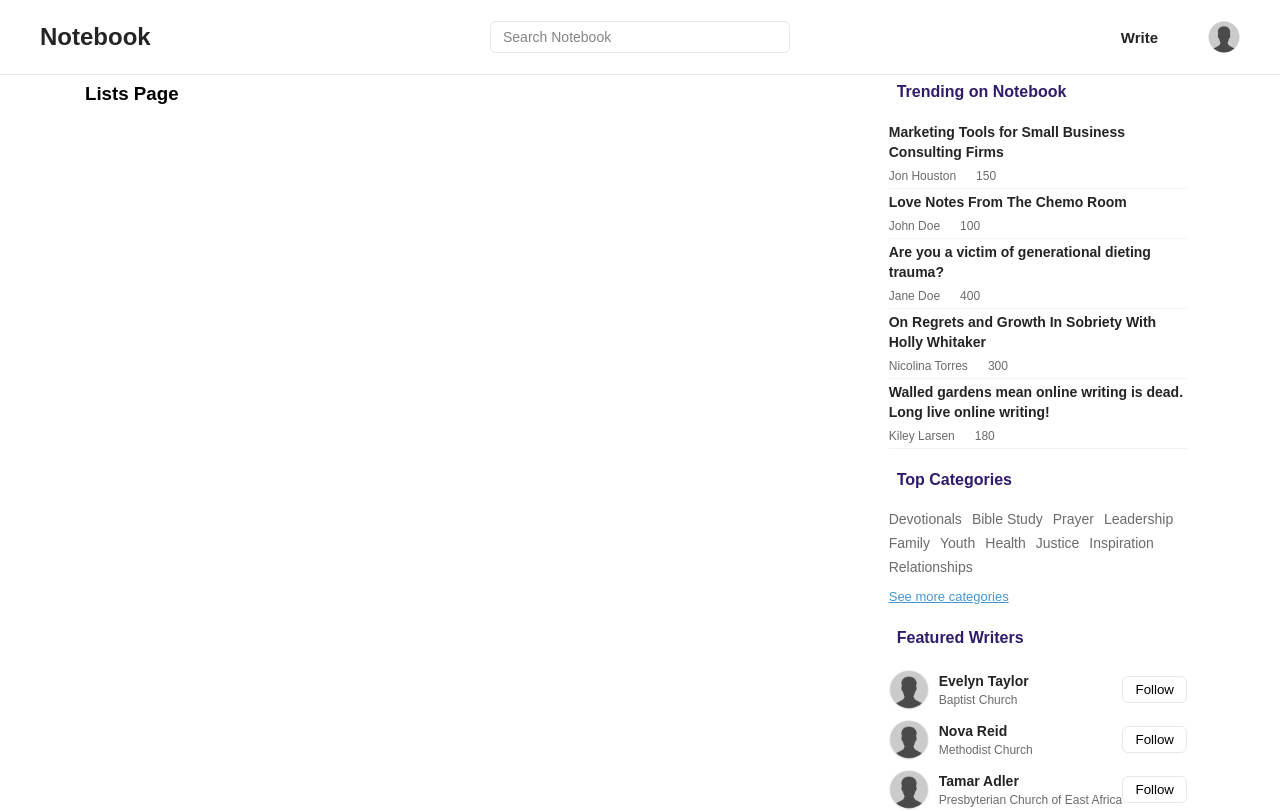
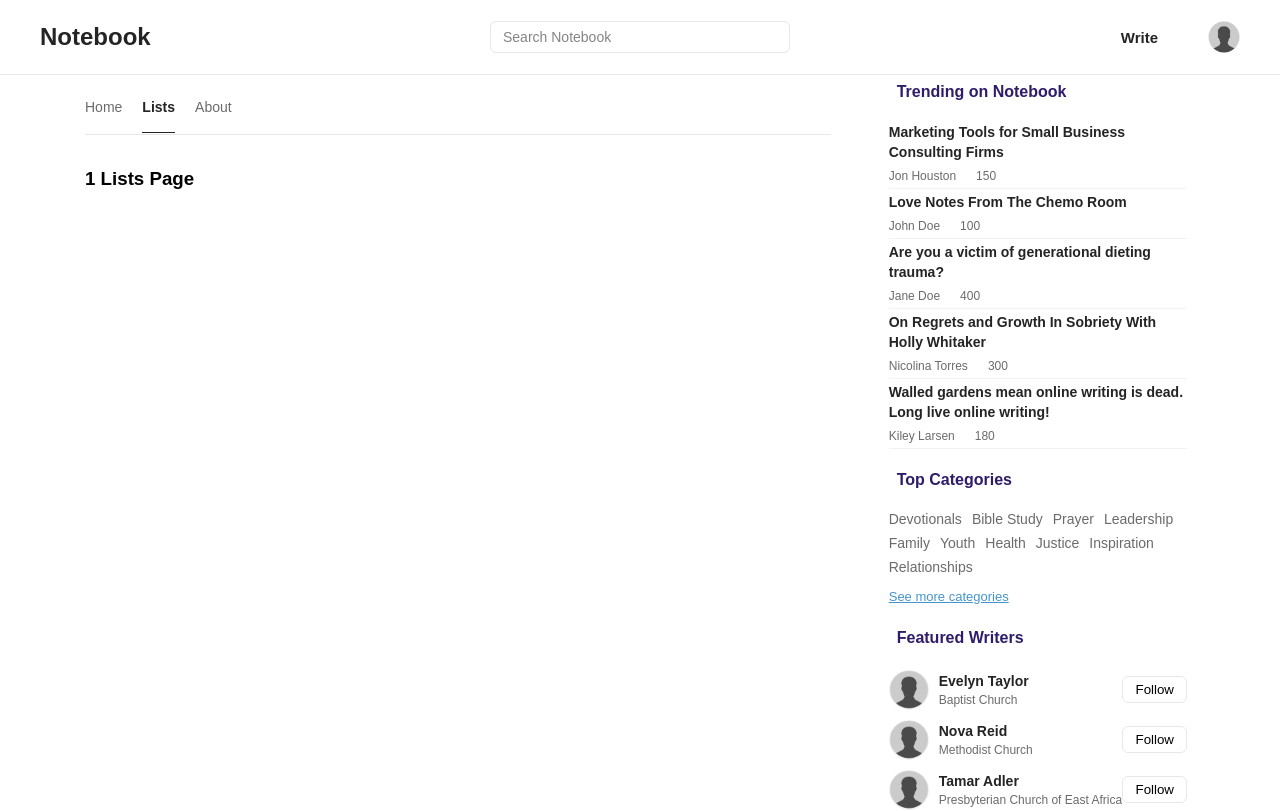
Before and after one commit to Wolleys/notebook, a Next.js app: page /1/lists in a window 1280 px wide. Shown: the top 811 px of the page. Built offline with nearby package versions, Linux system fonts and the light colour scheme; a web font is replaced by a local one.

Commit message:
Update lists page with navTab component and formatTabs util function

```diff
--- a/app/(website)/[profile]/lists/lists.tsx
+++ b/app/(website)/[profile]/lists/lists.tsx
@@ -1,14 +1,23 @@
+"use client";
+
 import { FC } from "react";
-import styles from "./lists.module.css";
+import NavTabs from "@/components/navTabs";
+import { useParams } from "next/navigation";
+import { profileTabs } from "@/utils/navItems";
 import SideBarMenu from "@/components/sideBarMenu";
+import { formatProfileTabs } from "@/utils/formatTabs";
 import ParentContainer from "@/containers/parentContainer";
 
 const Lists: FC = () => {
+  var { profile } = useParams();
+  profile = decodeURIComponent(profile.toString());
+  const tabs = formatProfileTabs(profile, profileTabs);
+
   return (
     <ParentContainer>
-      <div className={styles.container}>
-        <h3>Lists Page</h3>
-      </div>
+      <NavTabs activeTab={`/${profile}/lists`} navItems={tabs}>
+        <h3>{profile} Lists Page</h3>
+      </NavTabs>
       <SideBarMenu />
     </ParentContainer>
   );
```
